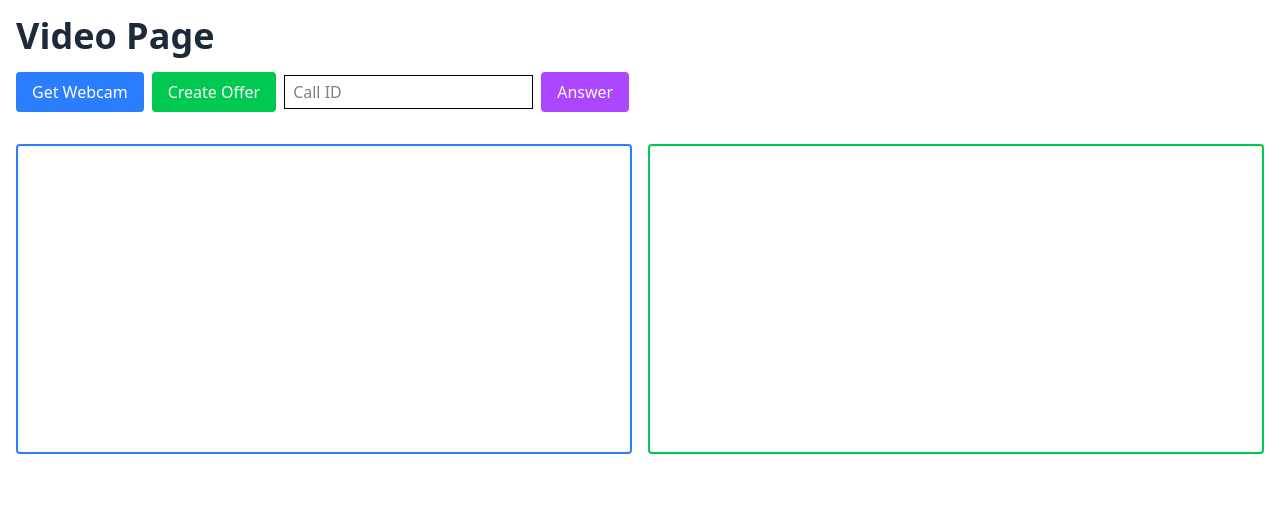
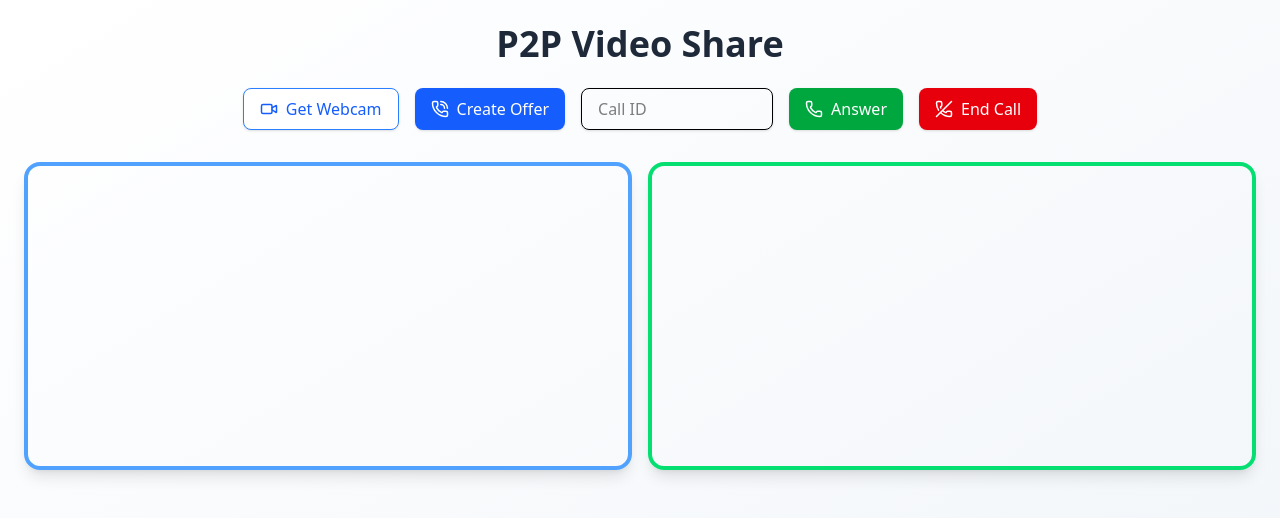
Before and after one commit to NOOB-3301/Project_Share_V2, a Next.js app: page /video in a window 1280 px wide. Shown: the top 518 px of the page. Built offline with nearby package versions, Linux system fonts and the light colour scheme.

Commit message:
feat: enhance VideoPage with framer-motion animations and improved UI for video call functionality

```diff
--- a/app/video/page.tsx
+++ b/app/video/page.tsx
@@ -10,6 +10,9 @@ import {
   getDoc,
   updateDoc,
 } from "firebase/firestore";
+import { motion } from "framer-motion";
+import { Video, PhoneCall, PhoneOff, VideoOff, Phone } from "lucide-react";
+import { toast, ToastContainer } from "react-toastify";
 
 export default function VideoPage() {
   const [senderpc, setSenderpc] = useState<RTCPeerConnection | null>(null);
@@ -35,55 +38,37 @@ export default function VideoPage() {
     }
   }, [remoteStream]);
 
-    const gettwebcam = async () => {
-        const local = await navigator.mediaDevices.getUserMedia({ video: true, audio: true });
+  const getWebcam = async () => {
+    const local = await navigator.mediaDevices.getUserMedia({
+      video: true,
+      audio: true,
+    });
     setLocalStream(local);
+  };
 
-        if (senderpc) {
-            console.log("Adding tracks to senderpc", senderpc);
-
-            local.getTracks().forEach(track => senderpc.addTrack(track, local));
-            console.log("Tracks added to senderpc", senderpc);
+  const notify = ()=> toast("Data Channel Opened, Share the Call ID With Your Friend for File Transfer !!")
+  const createOffer = async () => {
+    if (!localStream){
+        notify()
+        return;
     }
-        if (answerpc) {
-            console.log("Adding tracks to answerpc", answerpc);
-            local.getTracks().forEach(track => answerpc.addTrack(track, local));
-            console.log("Tracks added to answerpc", answerpc);
-        }
-
+    const servers = {
+      iceServers: [
+        { urls: ["stun:stun1.l.google.com:19302", "stun:stun2.l.google.com:19302"] },
+      ],
+    };
+    const newPc = new RTCPeerConnection(servers);
+    localStream.getTracks().forEach((track) => newPc.addTrack(track, localStream));
     const remote = new MediaStream();
-        console.log("Creating remote stream", remote);
     setRemoteStream(remote);
 
-        const setupOnTrack = (pc: RTCPeerConnection) => {
-            console.log("Setting up ontrack for pc", pc);
-            pc.ontrack = (event) => {
-                event.streams[0].getTracks().forEach(track => {
-                    remote.addTrack(track);
-                });
+    newPc.ontrack = (event) => {
+      event.streams[0].getTracks().forEach((track) => remote.addTrack(track));
     };
-        };
-
-
-        if (senderpc) {
-            setupOnTrack(senderpc);
-            console.log("after sender", senderpc);
-        };
-        if (answerpc) setupOnTrack(answerpc);
-        console.log("after remote", remote);
-    };
-
-    const createoffer = async () => {
-        const servers = {
-            iceServers: [{ urls: ["stun:stun1.l.google.com:19302", "stun:stun2.l.google.com:19302"] }],
-        };
-        const newPc = new RTCPeerConnection(servers);
-        setSenderpc(newPc);
 
     const callDocRef = doc(collection(db, "calls"));
     const offerCandidates = collection(callDocRef, "offerCandidates");
     const answerCandidates = collection(callDocRef, "answerCandidates");
-
     setCallId(callDocRef.id);
 
     newPc.onicecandidate = async (event) => {
@@ -94,7 +79,6 @@ export default function VideoPage() {
 
     const offerDescription = await newPc.createOffer();
     await newPc.setLocalDescription(offerDescription);
-
     await setDoc(callDocRef, { offer: offerDescription });
 
     onSnapshot(callDocRef, (snapshot) => {
@@ -113,28 +97,31 @@ export default function VideoPage() {
         }
       });
     });
+
+    setSenderpc(newPc);
   };
 
   const answerOffer = async () => {
-        if (!callId) {
-            console.error("No call ID found.");
-            return;
-        }
-
+    if (!callId || !localStream) return;
     const calldoc = doc(db, "calls", callId);
     const answerCandidates = collection(calldoc, "answerCandidates");
     const offerCandidates = collection(calldoc, "offerCandidates");
 
     const servers = {
-            iceServers: [{ urls: ["stun:stun1.l.google.com:19302", "stun:stun2.l.google.com:19302"] }],
+      iceServers: [
+        { urls: ["stun:stun1.l.google.com:19302", "stun:stun2.l.google.com:19302"] },
+      ],
+    };
+    const anspc = new RTCPeerConnection(servers);
+    localStream.getTracks().forEach((track) => anspc.addTrack(track, localStream));
+    const remote = new MediaStream();
+    setRemoteStream(remote);
+
+    anspc.ontrack = (event) => {
+      event.streams[0].getTracks().forEach((track) => remote.addTrack(track));
     };
 
-        const anspc = new RTCPeerConnection(servers);
-        console.log("Answering call with server",anspc);
-        setAnswerpc(anspc);
-
     anspc.onicecandidate = async (event) => {
-            console.log("ICE candidate:", event);
       if (event.candidate) {
         await addDoc(answerCandidates, event.candidate.toJSON());
       }
@@ -144,10 +131,8 @@ export default function VideoPage() {
     const offerDescription = callData?.offer;
 
     await anspc.setRemoteDescription(new RTCSessionDescription(offerDescription));
-
     const answerDescription = await anspc.createAnswer();
     await anspc.setLocalDescription(answerDescription);
-
     await updateDoc(calldoc, { answer: answerDescription });
 
     onSnapshot(offerCandidates, (snapshot) => {
@@ -159,50 +144,83 @@ export default function VideoPage() {
       });
     });
 
-        const remote = new MediaStream();
-        setRemoteStream(remote);
+    setAnswerpc(anspc);
+  };
 
-        // Ensure tracks from the remote peer are added to the remote stream
-        anspc.ontrack = (event) => {
-            console.log(event)
-            event.streams[0].getTracks().forEach(track => {
-                remote.addTrack(track);
-            });
-        };
+  const endCall = () => {
+    senderpc?.close();
+    answerpc?.close();
+    localStream?.getTracks().forEach((track) => track.stop());
+    remoteStream?.getTracks().forEach((track) => track.stop());
+    setSenderpc(null);
+    setAnswerpc(null);
+    setLocalStream(null);
+    setRemoteStream(null);
+    setCallId(null);
   };
 
   return (
-        <div className="w-full min-h-screen bg-white p-4">
-            <h1 className="text-4xl font-bold text-gray-800 mb-4">Video Page</h1>
+    <motion.div
+      className="w-full min-h-screen bg-gradient-to-br from-white to-slate-100 p-6"
+      initial={{ opacity: 0 }}
+      animate={{ opacity: 1 }}
+      transition={{ duration: 0.4 }}
+    >
+      <h1 className="text-4xl font-bold text-gray-800 mb-6 text-center"> P2P Video Share</h1>
 
-            <div className="space-x-2">
-                <button className="px-4 py-2 bg-blue-500 text-white rounded" onClick={gettwebcam}>Get Webcam</button>
-                <button className="px-4 py-2 bg-green-500 text-white rounded" onClick={createoffer}>Create Offer</button>
+      <div className="flex flex-wrap justify-center gap-4 mb-8">
+        <button
+          onClick={getWebcam}
+          className="flex items-center gap-2 bg-white text-blue-600 hover:bg-blue-50 border border-blue-500 px-4 py-2 rounded-lg shadow-sm transition"
+        >
+          <Video size={18} /> Get Webcam
+        </button>
+
+        <button
+          onClick={createOffer}
+          className="flex items-center gap-2 bg-blue-600 text-white hover:bg-blue-700 px-4 py-2 rounded-lg shadow-sm transition"
+        >
+          <PhoneCall size={18} /> Create Offer
+        </button>
+
         <input
-                    className="border px-2 py-1"
           type="text"
           placeholder="Call ID"
           value={callId || ""}
           onChange={(e) => setCallId(e.target.value)}
+          className="px-4 py-2 border rounded-lg shadow-sm focus:outline-none focus:ring-2 focus:ring-blue-300 w-48"
         />
-                <button className="px-4 py-2 bg-purple-500 text-white rounded" onClick={answerOffer}>Answer</button>
+
+        <button
+          onClick={answerOffer}
+          className="flex items-center gap-2 bg-green-600 text-white hover:bg-green-700 px-4 py-2 rounded-lg shadow-sm transition"
+        >
+          <Phone size={18} /> Answer
+        </button>
+
+        <button
+          onClick={endCall}
+          className="flex items-center gap-2 bg-red-600 text-white hover:bg-red-700 px-4 py-2 rounded-lg shadow-sm transition"
+        >
+          <PhoneOff size={18} /> End Call
+        </button>
       </div>
 
-            <div className="flex mt-8 gap-4">
+      <div className="flex flex-col md:flex-row gap-4 justify-center items-center">
         <video
-                    className="w-1/2 border-2 border-blue-500 rounded"
           ref={localVideoRef}
           autoPlay
           playsInline
           muted
+          className="w-full md:w-1/2 border-4 border-blue-400 rounded-2xl shadow-lg"
         />
         <video
-                    className="w-1/2 border-2 border-green-500 rounded"
           ref={remoteVideoRef}
           autoPlay
           playsInline
+          className="w-full md:w-1/2 border-4 border-green-400 rounded-2xl shadow-lg"
         />
       </div>
-        </div>
+    </motion.div>
   );
 }
```
Lines whose indentation alone changed are shown as unchanged.
